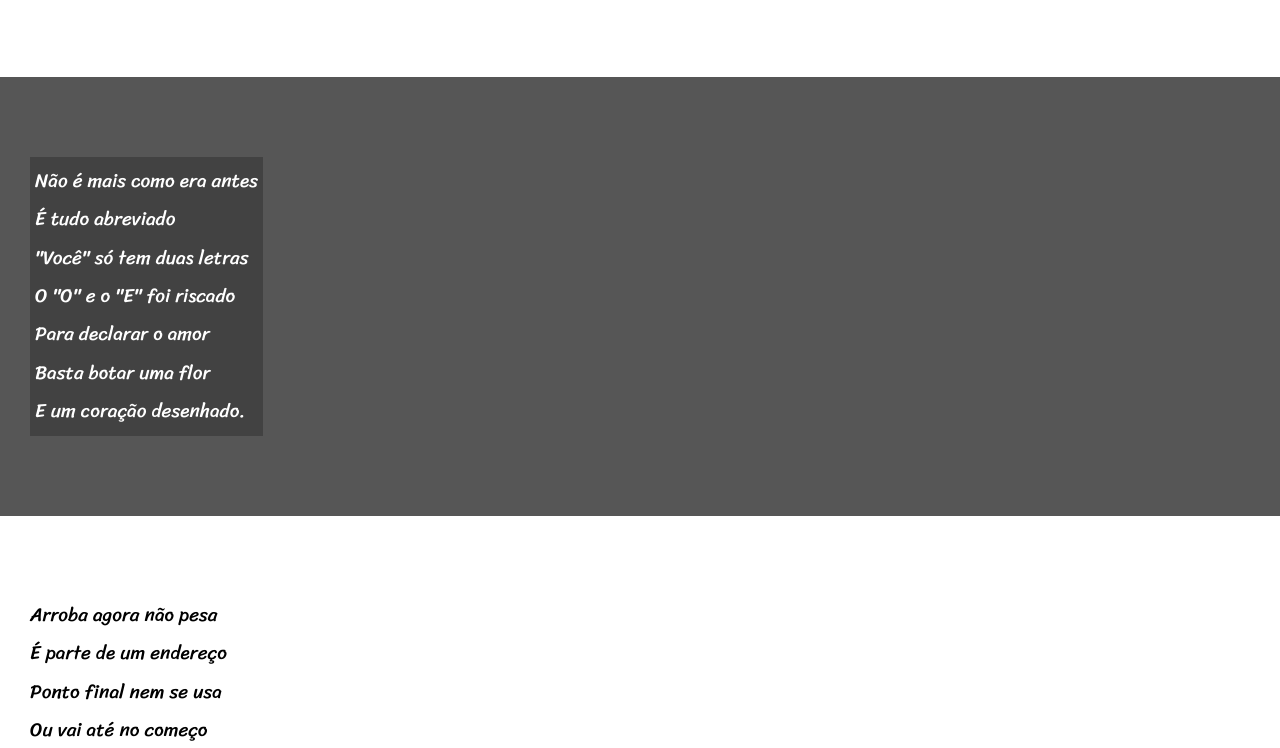
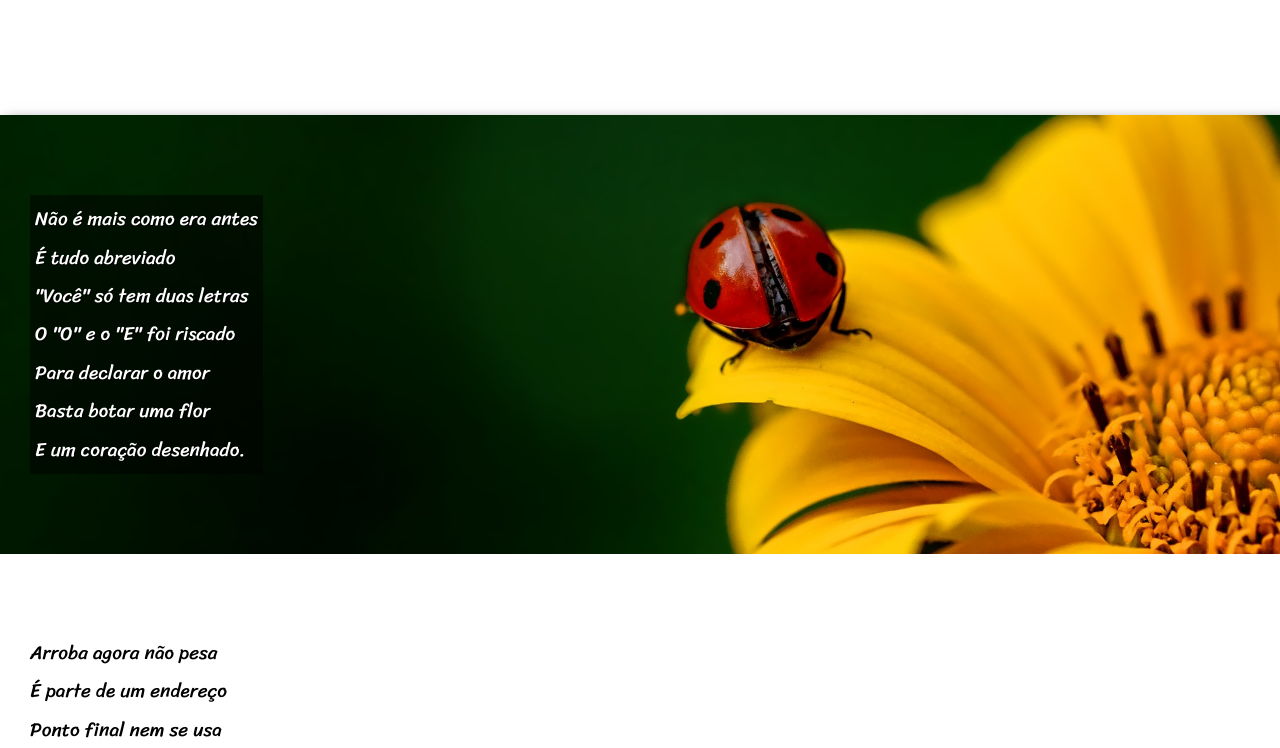
Before and after one commit to pdrrrsd/html-css, a plain HTML site: page projetos/projeto-cordel/index.html in a window 1280 px wide. Shown: the part 612-1360 px from the top of the page. Drawn offline with Linux system fonts and the light colour scheme.

Commit message:
ultima att cordel

```diff
--- a/projetos/projeto-cordel/index.html
+++ b/projetos/projeto-cordel/index.html
@@ -26,7 +26,7 @@
     </section>
 
 
-    <section class="imagem">
+    <section class="imagem" id="img01">
         <p>
             Não é mais como era antes <br>
             É tudo abreviado <br>
@@ -64,7 +64,7 @@
 
 
 
-    <section class="imagem">
+    <section class="imagem" id="img02">
         <p>
             Tenho saudade das cartas <br>
             Escritas com a própria mão <br>
--- a/projetos/projeto-cordel/style.css
+++ b/projetos/projeto-cordel/style.css
@@ -58,6 +58,10 @@ section {
     font-size: 1.5vw;
 }
 
+section > p {
+    padding-bottom: 2em;
+}
+
 section.normal {
     background-color: white;
     color: black;
@@ -66,12 +70,26 @@ section.normal {
 section.imagem {
     background-color: rgb(86, 86, 86);
     color: white;
+    box-shadow: 6px 6px 13px 0px rgba(0, 0, 0, 0.635);
+    background-size: cover;
+    background-attachment: fixed;
 }
 
 section.imagem > p {
     display: inline-block;
     padding: 5px;
-    background-color: rgba(0, 0, 0, 0.237);
+    background-color: rgba(0, 0, 0, 0.5);
+    text-shadow: 1px 1px 0px black;
+}
+
+section#img01 {
+    background-image: url('../projeto-cordel/imagens/background001.jpg');
+    background-position: right center;
+}
+
+section#img02 {
+    background-image: url('../projeto-cordel/imagens/background002.jpg');
+
 }
 
 footer {
```
Also changed, not shown: 2 other files.
